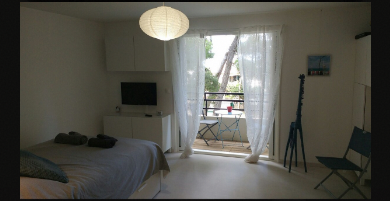
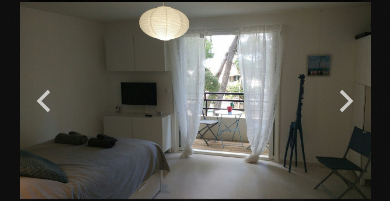
Before and after one commit to yluom/studiolfq, a Next.js app: page / in a window 390 px wide. Both pictures are taken after a click on the element 105 px from the left and 2917 px from the top of the page. Shown: the part 2816-3017 px from the top of the page. Built offline with nearby package versions, Linux system fonts and the light colour scheme.

Commit message:
Fix: flèches de navigation visibles sur mobile dans la lightbox

```diff
--- a/components/Gallery.tsx
+++ b/components/Gallery.tsx
@@ -167,7 +167,7 @@ export default function Gallery() {
               e.stopPropagation();
               prevImage();
             }}
-            className="absolute left-4 md:left-8 text-white/70 hover:text-white transition-colors p-2"
+            className="absolute left-4 md:left-8 text-white/70 hover:text-white transition-colors p-2 z-10"
             aria-label="Image précédente"
           >
             <svg width="40" height="40" viewBox="0 0 24 24" fill="none" stroke="currentColor" strokeWidth="2">
@@ -180,7 +180,7 @@ export default function Gallery() {
               e.stopPropagation();
               nextImage();
             }}
-            className="absolute right-4 md:right-8 text-white/70 hover:text-white transition-colors p-2"
+            className="absolute right-4 md:right-8 text-white/70 hover:text-white transition-colors p-2 z-10"
             aria-label="Image suivante"
           >
             <svg width="40" height="40" viewBox="0 0 24 24" fill="none" stroke="currentColor" strokeWidth="2">
```
